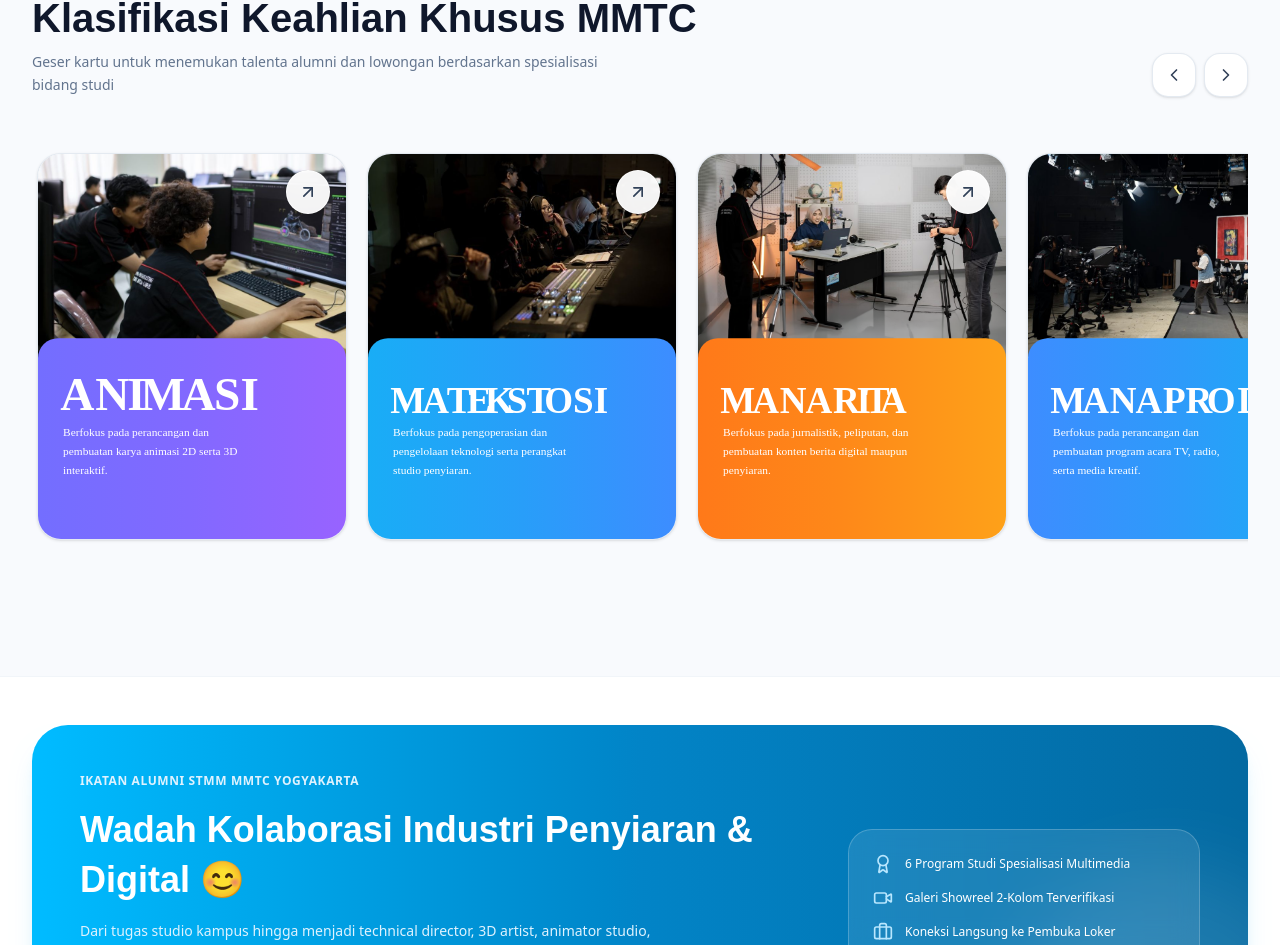
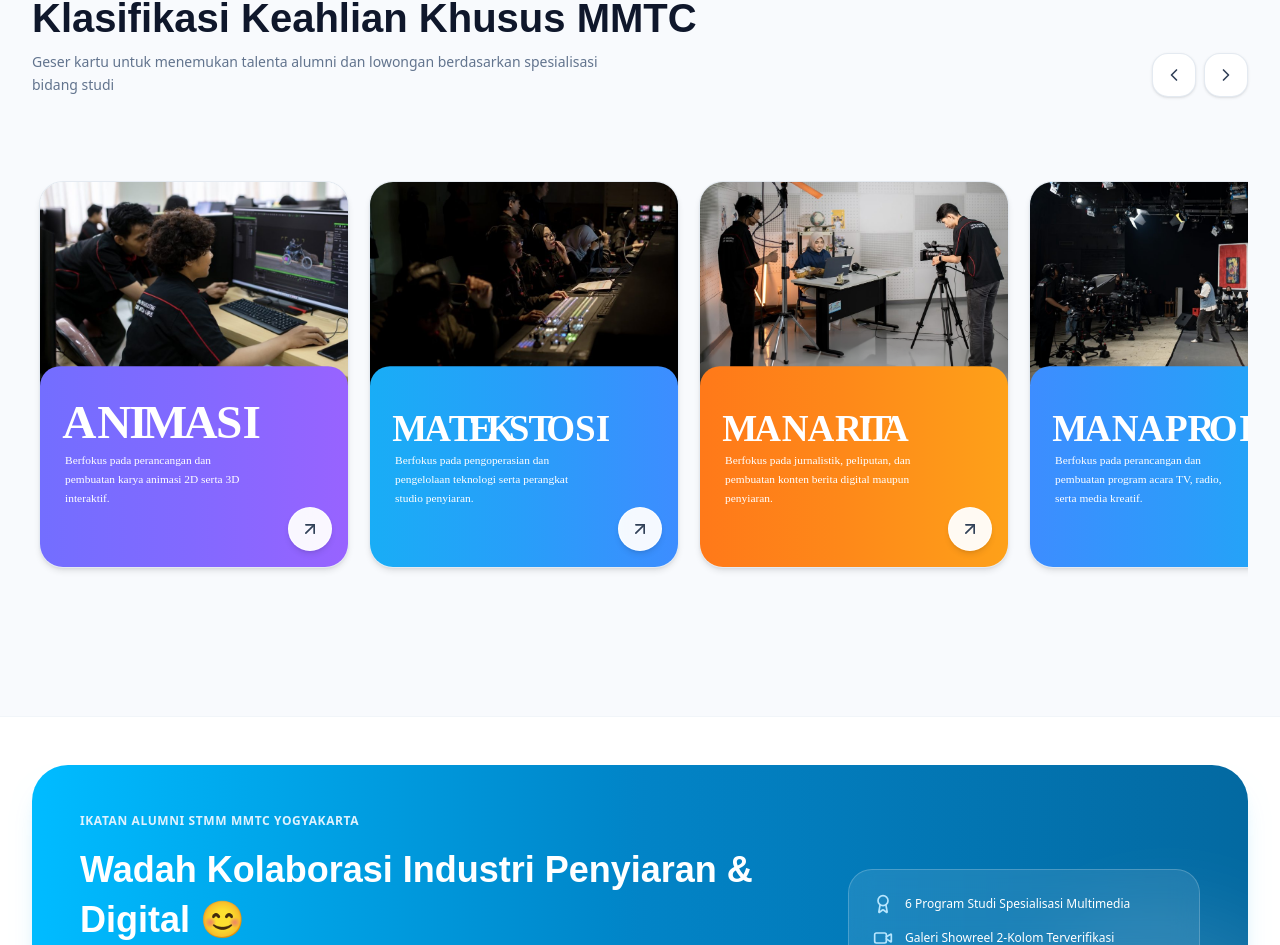
Before and after one commit to farhanditof-max/WebsiteAlumniSTMM, a Next.js app: page / in a window 1280 px wide. Shown: the part 1032-1977 px from the top of the page. Built offline with nearby package versions, Linux system fonts and the light colour scheme; no server answers.

Commit message:
fix(ui): fix card shadow clipping by expanding vertical padding and move arrow button to bottom-right corner

```diff
--- a/src/app/page.tsx
+++ b/src/app/page.tsx
@@ -529,7 +529,7 @@
               onTouchStart={handleTouchStart}
               onTouchMove={handleTouchMove}
               onTouchEnd={handleTouchEnd}
-              className={`flex items-stretch gap-4 sm:gap-5 overflow-x-auto pb-6 pt-2 select-none scrollbar-none transition-colors ${
+              className={`flex items-stretch gap-4 sm:gap-5 overflow-x-auto py-8 px-1 select-none scrollbar-none transition-colors ${
                 isDragging || isRolling ? 'cursor-grabbing' : 'cursor-grab'
               }`}
               style={{ scrollbarWidth: 'none', msOverflowStyle: 'none' }}
@@ -540,12 +540,12 @@
                 return (
                   <div
                     key={prodi.loopKey}
-                    className="w-[260px] sm:w-[280px] lg:w-[310px] shrink-0 h-full"
+                    className="w-[260px] sm:w-[280px] lg:w-[310px] shrink-0 h-full py-1"
                   >
                     <Link
                       href={`/lowongan?prodi=${encodeURIComponent(prodi.id)}`}
                       onClick={handleCardClick}
-                      className="group relative block bg-white rounded-3xl overflow-hidden border border-slate-200/90 shadow-sm hover:shadow-2xl hover:-translate-y-2 transition-all duration-300 cursor-pointer select-none"
+                      className="group relative block bg-white rounded-3xl overflow-hidden border border-slate-200/90 shadow-md hover:shadow-xl hover:-translate-y-1.5 transition-all duration-300 cursor-pointer select-none"
                       draggable={false}
                     >
                       {/* SVG Card Illustration (High-Definition 1080x1350 Poster) */}
@@ -560,9 +560,9 @@
                         {/* Subtle Ambient Vignette / Hover Overlay */}
                         <div className="absolute inset-0 bg-gradient-to-t from-slate-950/20 via-transparent to-black/5 opacity-0 group-hover:opacity-100 transition-opacity duration-300 pointer-events-none" />
 
-                        {/* Interactive Floating Action Arrow Button di Ujung Kanan Atas */}
+                        {/* Interactive Floating Action Arrow Button di Ujung Kanan Bawah */}
                         <div
-                          className="absolute top-3.5 right-3.5 sm:top-4 sm:right-4 w-10 h-10 sm:w-11 sm:h-11 rounded-full bg-white/95 backdrop-blur-md border border-white/80 shadow-md flex items-center justify-center text-slate-700 group-hover:bg-[#0284c7] group-hover:text-white group-hover:scale-110 group-hover:shadow-lg group-hover:shadow-sky-500/30 transition-all duration-300 pointer-events-none"
+                          className="absolute bottom-3.5 right-3.5 sm:bottom-4 sm:right-4 w-10 h-10 sm:w-11 sm:h-11 rounded-full bg-white/95 backdrop-blur-md border border-white/80 shadow-md flex items-center justify-center text-slate-700 group-hover:bg-[#0284c7] group-hover:text-white group-hover:scale-110 group-hover:shadow-lg group-hover:shadow-sky-500/30 transition-all duration-300 pointer-events-none"
                           title={`Jelajahi ${prodi.label}`}
                         >
                           <ArrowUpRight className="w-5 h-5 transition-transform duration-300 group-hover:translate-x-0.5 group-hover:-translate-y-0.5" />
```
